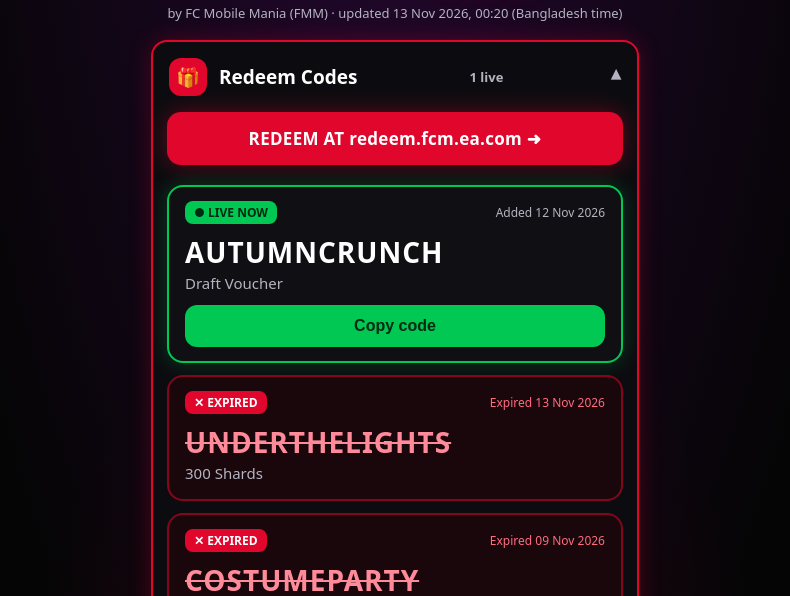
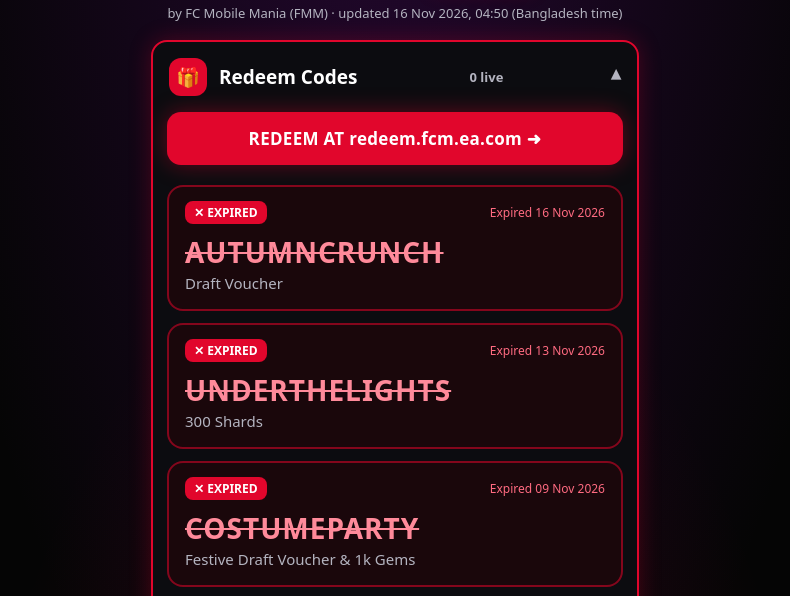
Before and after one commit to nabilaraf41/fmm-codes, a plain HTML site: page index.html in a window 1280 px wide. Shown: the part 197-793 px from the top of the page, without its empty margins (245-1035 px from the left). Drawn offline with Linux system fonts and the light colour scheme.

Commit message:
Update codes

```diff
--- a/codes.json
+++ b/codes.json
@@ -32,7 +32,8 @@
    "first_seen": "2026-11-12",
    "code": "AUTUMNCRUNCH",
    "reward": "Draft Voucher",
-   "date": "11th November"
+   "date": "11th November",
+   "expired_on": "2026-11-16"
   }
  }
 }
--- a/index.html
+++ b/index.html
@@ -47,13 +47,12 @@ h2{font-size:15px;color:var(--mut);text-align:center;margin:26px 0 12px;letter-s
 .none{color:var(--mut);text-align:center}footer{text-align:center;color:#77778a;font-size:12px;margin-top:24px}
 </style></head><body><div class="wrap">
 <header><img class="logo" src="logo.jpg" alt="FMM logo"><h1>FC MOBILE <span>CODES</span></h1>
-<div class="sub">by FC Mobile Mania (FMM) · updated 13 Nov 2026, 00:20 (Bangladesh time)</div></header>
-<details class="sec codes" open><summary><span class="ic">🎁</span>Redeem Codes<span class="n">1 live</span></summary>
+<div class="sub">by FC Mobile Mania (FMM) · updated 16 Nov 2026, 04:50 (Bangladesh time)</div></header>
+<details class="sec codes" open><summary><span class="ic">🎁</span>Redeem Codes<span class="n">0 live</span></summary>
 <div class="in"><a class="redeem" href="https://redeem.fcm.ea.com" target="_blank" rel="noopener">REDEEM AT redeem.fcm.ea.com ➜</a>
 
-  <div class="code live"><div class="top"><span class="tag">● LIVE NOW</span><span class="date">Added 12 Nov 2026</span></div>
-    <div class="name">AUTUMNCRUNCH</div><div class="reward">Draft Voucher</div>
-    <button onclick="cp(this,'AUTUMNCRUNCH')">Copy code</button></div>
+  <div class="code dead"><div class="top"><span class="tag">✕ EXPIRED</span><span class="date">Expired 16 Nov 2026</span></div>
+    <div class="name">AUTUMNCRUNCH</div><div class="reward">Draft Voucher</div></div>
   <div class="code dead"><div class="top"><span class="tag">✕ EXPIRED</span><span class="date">Expired 13 Nov 2026</span></div>
     <div class="name">UNDERTHELIGHTS</div><div class="reward">300 Shards</div></div>
   <div class="code dead"><div class="top"><span class="tag">✕ EXPIRED</span><span class="date">Expired 09 Nov 2026</span></div>
```
